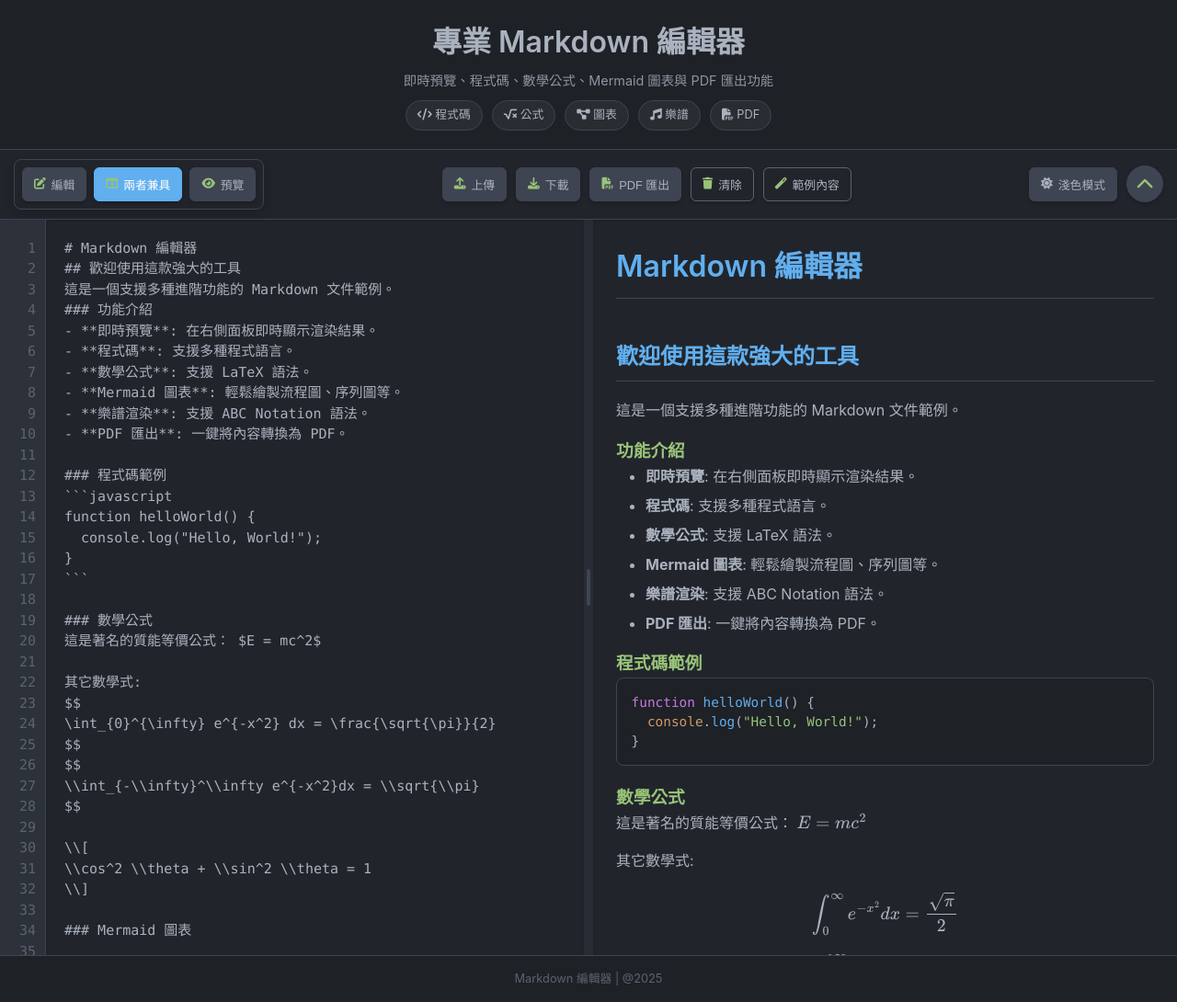
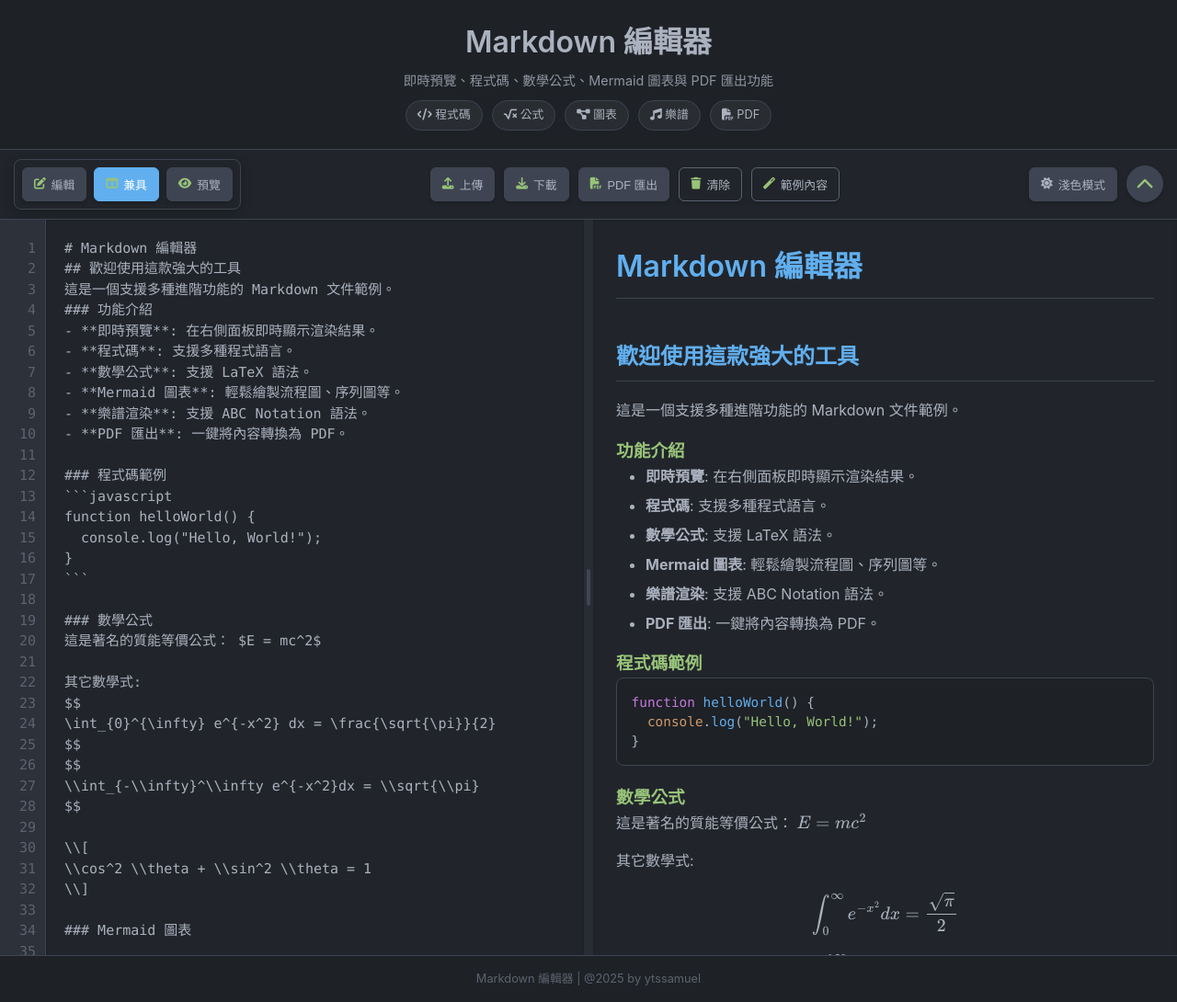
Before and after one commit to ytssamuel/md_editor, a plain HTML site: page index.html in a window 1280 px wide. Shown: the whole page at 92% size. Drawn offline with nearby package versions, Linux system fonts and the light colour scheme.

Commit message:
update index.html

```diff
--- a/index.html
+++ b/index.html
@@ -3,7 +3,7 @@
 <head>
     <meta charset="UTF-8">
     <meta name="viewport" content="width=device-width, initial-scale=1.0">
-    <title>專業 Markdown 編輯器</title>
+    <title>Markdown Editor</title>
     <link rel="stylesheet" href="https://cdnjs.cloudflare.com/ajax/libs/highlight.js/11.6.0/styles/atom-one-dark.min.css" id="hljs-theme">
     <link rel="stylesheet" href="https://cdnjs.cloudflare.com/ajax/libs/font-awesome/6.4.0/css/all.min.css">
     <link rel="stylesheet" href="styles/main.css">
@@ -24,7 +24,7 @@
 <body>
     <div class="container">
         <header id="main-header">
-            <h1>專業 Markdown 編輯器</h1>
+            <h1>Markdown 編輯器</h1>
             <p class="description">即時預覽、程式碼、數學公式、Mermaid 圖表與 PDF 匯出功能</p>
             <ul class="features">
                 <li class="feature-tag"><i class="fas fa-code"></i> 程式碼</li>
@@ -38,7 +38,7 @@
         <div class="toolbar">
             <div class="button-bar" id="view-mode-bar">
                 <button id="view-editor" data-mode="editor-only"><i class="fas fa-edit"></i> 編輯</button>
-                <button id="view-both" data-mode="both" class="active-view"><i class="fas fa-columns"></i> 兩者兼具</button>
+                <button id="view-both" data-mode="both" class="active-view"><i class="fas fa-columns"></i> 兼具</button>
                 <button id="view-preview" data-mode="preview-only"><i class="fas fa-eye"></i> 預覽</button>
             </div>
 
@@ -97,7 +97,7 @@
         </div>
 
         <footer>
-            <p> Markdown 編輯器 | @2025</p>
+            <p> Markdown 編輯器 | @2025 by ytssamuel</p>
         </footer>
     </div>
 
```
